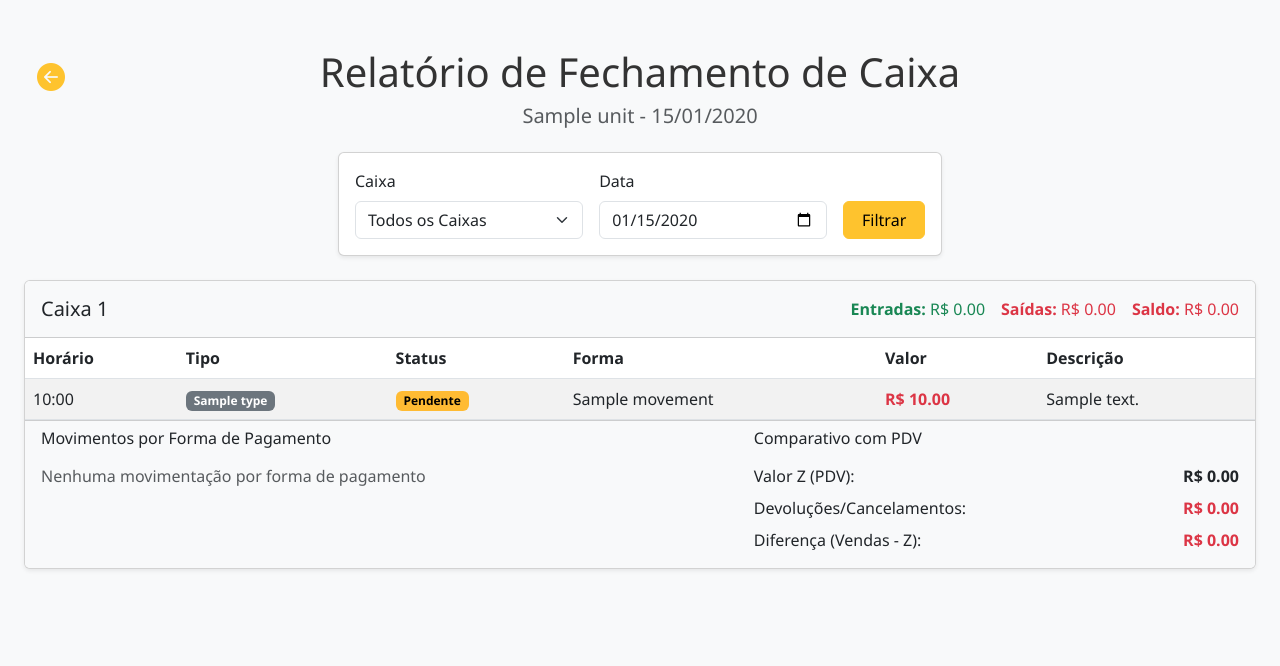
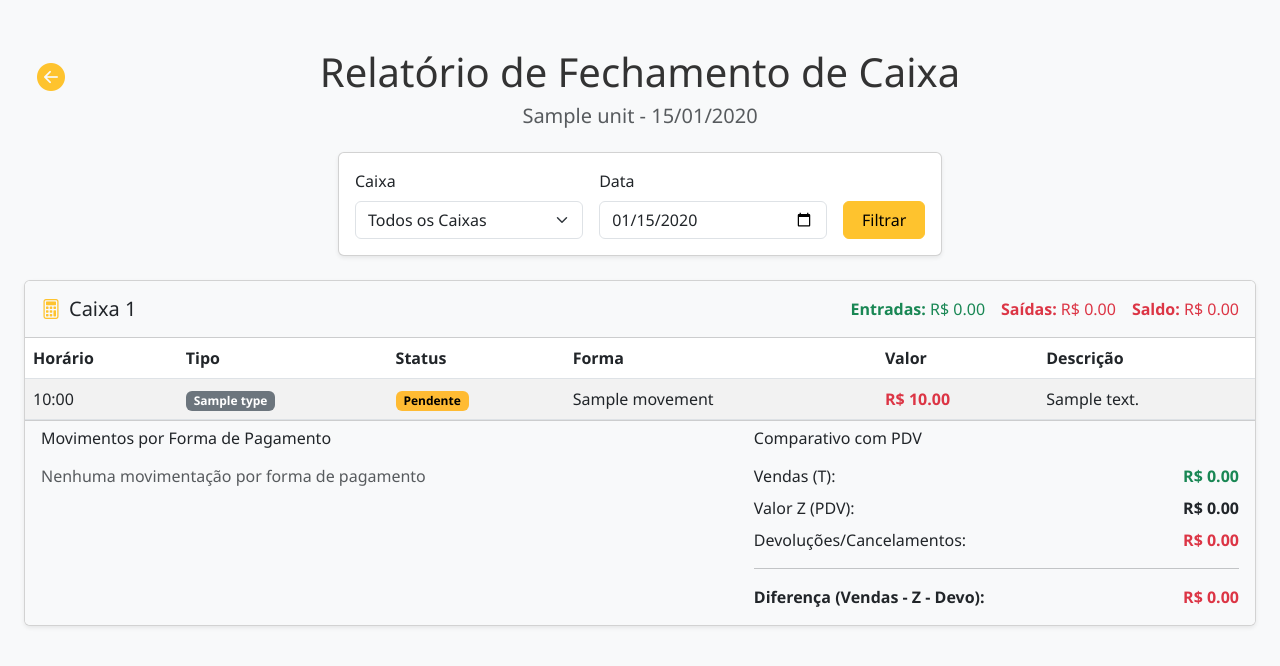
Before and after one commit to caiosazeredo/pythondobiscoito, a Python web app: template templates/reports/cashier_closing.html in a window 1280 px wide. Shown: the top 666 px of the page. Run offline with Jinja, Linux system fonts and the light colour scheme; the template is opened without the code that fills it: most values are stand-ins (such as "Sample title", 1, 10 or a date in 2020); some libraries are stand-ins or nearby versions.

Commit message:
correção de bugs

```diff
--- a/templates/reports/cashier_closing.html
+++ b/templates/reports/cashier_closing.html
@@ -48,9 +48,9 @@
                 <div class="card-header bg-light py-3 d-flex justify-content-between align-items-center">
                     <h5 class="mb-0">
                         {% if cashier_number == 0 %}
-                        Caixa Financeiro
+                        <i class="bi bi-bank me-2 text-warning"></i>Caixa Financeiro
                         {% else %}
-                        Caixa {{ cashier_number }}
+                        <i class="bi bi-calculator me-2 text-warning"></i>Caixa {{ cashier_number }}
                         {% endif %}
                     </h5>
 
@@ -141,19 +141,44 @@
                             </div>
                         </div>
                         <div class="col-md-5">
-                            <h6 class="mb-3">Comparativo com PDV</h6>
+                            <h6 class="mb-3">
+                                {% if cashier_number == 0 %}
+                                Comparativo Consolidado (Toda Unidade)
+                                {% else %}
+                                Comparativo com PDV
+                                {% endif %}
+                            </h6>
+
+                            {% if cashier_number == 0 %}
+                            <!-- CORREÇÃO: Para caixa financeiro, mostrar totais consolidados -->
+                            <div class="alert alert-info py-2 mb-2">
+                                <small><i class="bi bi-info-circle me-1"></i> Valores consolidados de todos os caixas operacionais</small>
+                            </div>
+                            {% endif %}
+
                             <div class="d-flex justify-content-between mb-2">
-                                <span>Valor Z (PDV):</span>
+                                <span>
+                                    {% if cashier_number == 0 %}Total Vendas (Unidade):{% else %}Vendas (T):{% endif %}
+                                </span>
+                                <span class="fw-bold text-success">R$ {{ "%.2f"|format(cashier_totals[cashier_number].vendas_comparativo) }}</span>
+                            </div>
+                            <div class="d-flex justify-content-between mb-2">
+                                <span>
+                                    {% if cashier_number == 0 %}Total Z (Unidade):{% else %}Valor Z (PDV):{% endif %}
+                                </span>
                                 <span class="fw-bold">R$ {{ "%.2f"|format(cashier_totals[cashier_number].z_value) }}</span>
                             </div>
                             <div class="d-flex justify-content-between mb-2">
-                                <span>Devoluções/Cancelamentos:</span>
+                                <span>
+                                    {% if cashier_number == 0 %}Total Devoluções (Unidade):{% else %}Devoluções/Cancelamentos:{% endif %}
+                                </span>
                                 <span class="fw-bold text-danger">R$ {{ "%.2f"|format(cashier_totals[cashier_number].devo_value) }}</span>
                             </div>
+                            <hr>
                             <div class="d-flex justify-content-between mb-2">
-                                <span>Diferença (Vendas - Z):</span>
-                                <span class="fw-bold {{ 'text-success' if cashier_totals[cashier_number].total_entrada - cashier_totals[cashier_number].z_value - cashier_totals[cashier_number].devo_value >= 0 else 'text-danger' }}">
-                                    R$ {{ "%.2f"|format(cashier_totals[cashier_number].total_entrada - cashier_totals[cashier_number].z_value - cashier_totals[cashier_number].devo_value) }}
+                                <span class="fw-bold">Diferença (Vendas - Z - Devo):</span>
+                                <span class="fw-bold {{ 'text-success' if cashier_totals[cashier_number].vendas_comparativo - cashier_totals[cashier_number].z_value - cashier_totals[cashier_number].devo_value >= 0 else 'text-danger' }}">
+                                    R$ {{ "%.2f"|format(cashier_totals[cashier_number].vendas_comparativo - cashier_totals[cashier_number].z_value - cashier_totals[cashier_number].devo_value) }}
                                 </span>
                             </div>
                         </div>
```
Also changed, not shown: reports.py (+59 -14 lines).
